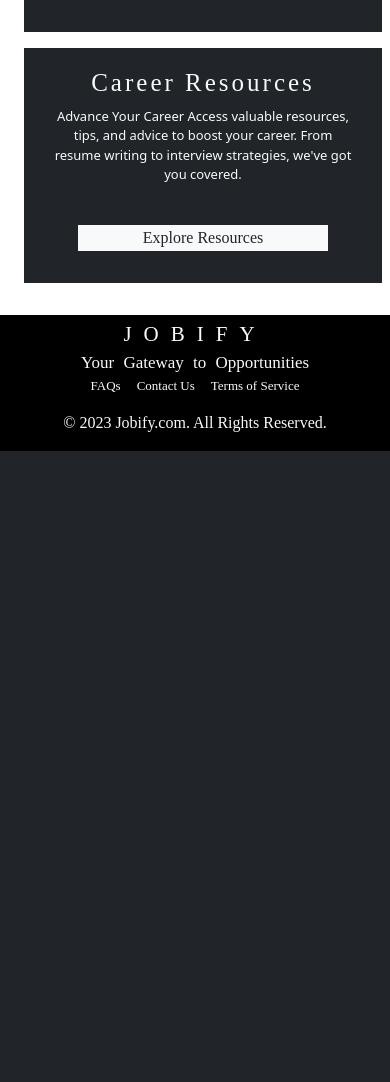
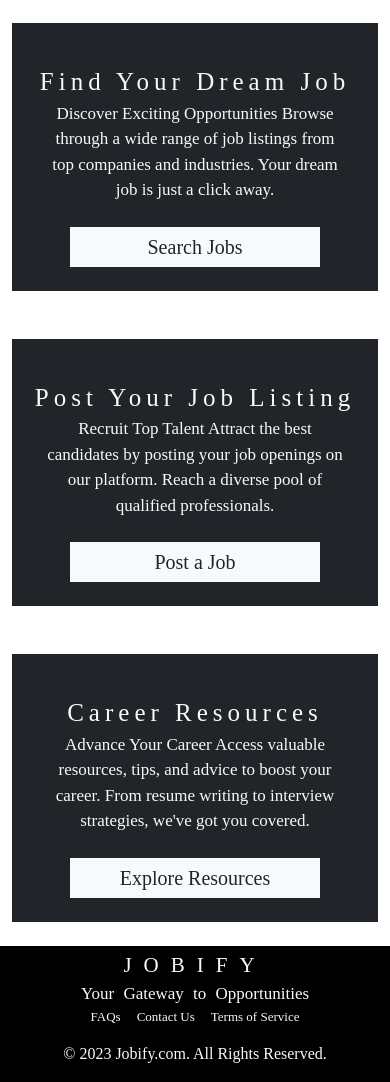
Before and after one commit to koehdami/Job-Listing-Page, a Django app: page / in a window 390 px wide. Shown: the part 824-1906 px from the top of the page. Before the commit the page ends 1275 px from the top, so only its background shows below. Run offline with Django 4.2, Linux system fonts and the light colour scheme; some libraries are stand-ins or nearby versions; some web fonts are replaced.

Commit message:
changed container layout of index.html, improved mobile design

```diff
--- a/main/static/main/styles.css
+++ b/main/static/main/styles.css
@@ -36,8 +36,8 @@
     background: black;
     color: white;
     font-family: Iceland;
-    width: 95px;
-    height: 25px;
+    width: 100%;
+    height: 100%;
 }
 
 footer{
@@ -55,8 +55,12 @@
 }
 
 .image-container{
+    background: url("https://i.pinimg.com/originals/d6/a6/92/d6a692fc1e0489955e2b4ed4ae742c76.jpg");
+    background-repeat: no-repeat;
+    background-position: center;
+    background-size: cover;
     width: 100%;
-    height: 50%;
+    height: 40%;
 }
 
 .home-image{
@@ -69,12 +73,12 @@
     font-family: iceland;
     font-size: 25px;
     text-align: center;
-    letter-spacing: 3px;
-    margin-bottom: 5px;
+    letter-spacing: 5px;
 }
 
 .card-text{
-    font-size: 13px;
+    font-family: iceland;
+    font-size: 17px;
     text-align: center;
     padding-left:17px;
     padding-right:17px;
@@ -124,7 +128,9 @@
     height:100%;
 }
 
-
+.cards-container{
+    height: 60%;
+}
 
 #searchSettings{
     display: none;
@@ -147,6 +153,14 @@
     color: white;
 }
 
+.card-row{
+    height:85%;
+}
+
+.card-image{
+    height:43%;
+}
+
 @media screen and (max-width:768px) {
     .create-form{
         width:100%;
@@ -156,11 +170,8 @@
         min-height: 82vh;
         margin-bottom: 21px;
     }
-    .card-container{
-        width:100%;
-    }
     .image-container{
-        height:35vh;
+        height:90vh;
     }
     .contact-container{
         height:fit-content;
@@ -173,4 +184,7 @@
     #searchSettings{
         display:block;
     }
+    .mid-card-section{
+        height: 50%;
+    }
 }
--- a/main/templates/main/index.html
+++ b/main/templates/main/index.html
@@ -1,49 +1,47 @@
 {% extends "main/layout.html" %}
 
 {% block body %}
-<div class="main-block overflow-auto my-0 my-lg-2">
-    <div class="image-container">
-        <img class="home-image" src="https://i.pinimg.com/originals/d6/a6/92/d6a692fc1e0489955e2b4ed4ae742c76.jpg" alt="WorkBackgroundImage">
-    </div>
-    <div class="container card-container my-4 h-auto">
-        <div class="d-flex row justify-content-evenly h-auto mx-1 mx-md-0">
-            <div class="col-md col-9 d-flex flex-column mx-2 mx-lg-1 py-3 my-2 my-md-0 bg-dark card-container">
-                <div class="d-flex text-center justify-content-center items-align-center w-100">
+<div class="main-block">
+    <div class="image-container"></div>
+    <div class="container-fluid d-flex align-items-center cards-container px-4">
+        <div class="row d-flex justify-content-center justify-content-md-between card-row">
+            <div class="col-md col-9 h-100 mx-2 d-flex flex-column justify-content-evenly bg-dark gap-4 p-3 w-100 my-4 my-lg-0">
+                <div class="d-flex card-image text-center w-100">
                     <iconify-icon width="75%" height="90%" class="d-flex w-100 justify-content-center items-align-center text-light" icon="gala:search"></iconify-icon>
                 </div>
-                <div class="mb-4">
+                <div>
                     <p class="text-light card-header">Find Your Dream Job</p>
                     <p class="text-light card-text">Discover Exciting Opportunities
                         Browse through a wide range of job listings from top companies and industries. Your dream job is just a click away.</p>
                 </div>
-                <div class="h-auto text-center my-3">
-                    <a href="{% url 'jobs' %}"><button class="bg-light text-dark main-font w-75 border-0">Search Jobs</button></a>
+                <div class="text-center">
+                    <a href="{% url 'jobs' %}"><button class="bg-light text-dark main-font w-75 border-0 py-2 h5">Search Jobs</button></a>
                 </div>
             </div>
-            <div class="col-md col-9 d-flex flex-column mx-2 mx-lg-1 py-3 my-2 my-md-0 bg-dark card-container">
-                <div class="d-flex text-center justify-content-center items-align-center w-100">
+            <div class="col-md col-9 h-100 mx-2 d-flex flex-column justify-content-evenly bg-dark gap-4 p-3 w-100 my-4 my-lg-0">
+                <div class="d-flex card-image text-center w-100">
                     <iconify-icon width="75%" height="90%" class="d-flex w-100 justify-content-center items-align-center text-light" icon="icon-park-outline:browser"></iconify-icon>
                 </div>
-                <div class="mb-4">
+                <div>
                     <p class="text-light card-header">Post Your Job Listing</p>
                     <p class="text-light card-text">Recruit Top Talent
                         Attract the best candidates by posting your job openings on our platform. Reach a diverse pool of qualified professionals.</p>
                 </div>
-                <div class="h-auto text-center my-3">
-                    <a href="{% url 'createListing' %}"><button class="bg-light text-dark main-font w-75 border-0">Post a Job</button></a>
+                <div class="text-center">
+                    <a href="{% url 'createListing' %}"><button class="bg-light text-dark main-font w-75 border-0 py-2 h5">Post a Job</button></a>
                 </div>
             </div>
-            <div class="col-md col-9 d-flex flex-column mx-2 mx-lg-1 py-3 my-2 my-md-0 bg-dark card-container">
-                <div class="d-flex text-center justify-content-center items-align-center w-100">
+            <div class="col-md col-9 h-100 mx-2 d-flex flex-column justify-content-evenly bg-dark gap-4 p-3 w-100 my-4 my-lg-0">
+                <div class="d-flex card-image text-center w-100">
                     <iconify-icon width="75%" height="90%" class="d-flex w-100 justify-content-center items-align-center text-light" icon="grommet-icons:resources"></iconify-icon>
                 </div>
-                <div class="mb-4">
+                <div>
                     <p class="text-light card-header">Career Resources</p>
                     <p class="text-light card-text">Advance Your Career
                         Access valuable resources, tips, and advice to boost your career. From resume writing to interview strategies, we've got you covered.</p>
                 </div>
-                <div class="h-auto text-center my-3">
-                    <button class="bg-light text-dark main-font w-75 border-0">Explore Resources</button>
+                <div class="text-center">
+                    <button class="bg-light text-dark main-font w-75 border-0 py-2 h5">Explore Resources</button>
                 </div>
             </div>
         </div>
--- a/main/templates/main/layout.html
+++ b/main/templates/main/layout.html
@@ -22,7 +22,7 @@
                 <button type="button" class="btn-close" data-bs-dismiss="alert" aria-label="Close"></button>
             </div>
         {% endif %}
-        <div class="container-fluid container-md my-3">
+        <div class="container-fluid container-md py-3">
             <div class="row">
                 <div class="col-3">
                     <a class="text-decoration-none text-dark" href="{% url 'index' %}">
@@ -31,7 +31,7 @@
                         </p>
                     </a>
                 </div>
-                <div class="col-6 d-flex justify-content-center align-items-center">
+                <div class="col col-md-6 d-flex justify-content-center align-items-center">
                     <div class="w-100 text-center">
                         <a class="links" href="{% url 'index' %}">HOME</a>
                     </div>
```
